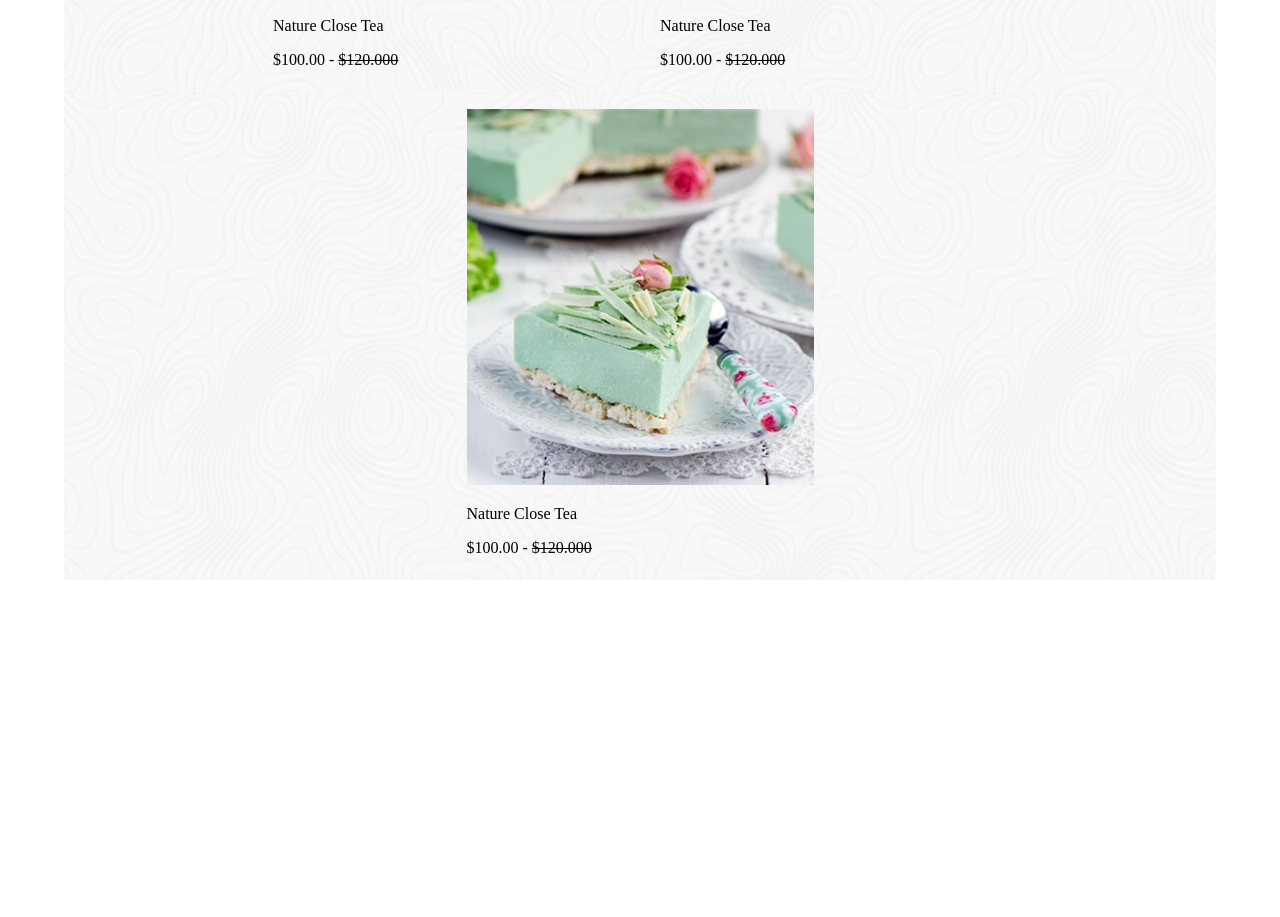
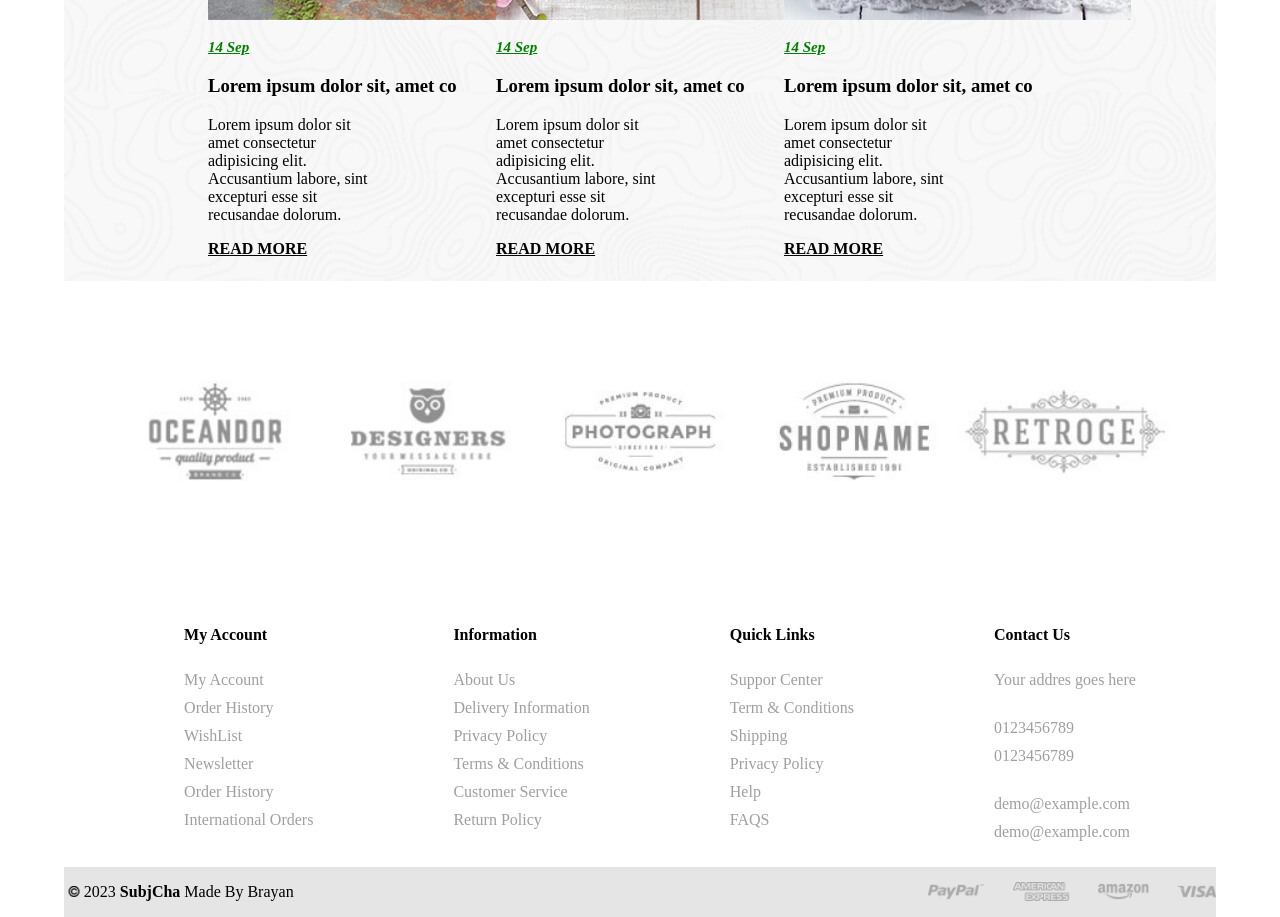
Before and after one commit to Brayanl0-o/SabujCha, a plain HTML site: page index.html in a window 1280 px wide. Shown: the part 4941-5858 px from the top of the page. Before the commit the page ends 5521 px from the top, so only its background shows below. Drawn offline with nearby package versions, Linux system fonts and the light colour scheme.

Commit message:
Ended Structure Home
Ended section seven, and added section brands and footer with them styles.

```diff
--- a/index.css
+++ b/index.css
@@ -176,6 +176,7 @@ section.four-phrase h4 {
     color: black;
 }
 
+
 section.four-phrase span {
     color: gray;
 }
@@ -200,7 +201,7 @@ section.five-new-products {
     margin-bottom: 2%;
 }
 
-.new_imges {
+.new_imges_products {
     width: 80%;
     display: flex;
     flex-flow: row wrap;
@@ -218,7 +219,9 @@ section.six-subscribe {
     text-align: center;
     margin-bottom: 5%;
     background-image: url(Imags/bg-2.jpg);
-    background-position: 35%;
+    background-size: cover;
+    background-repeat: no-repeat;
+    background-position: 35px;
     padding: 50px 0px 100px 0px;
     margin-bottom: 0%;
     width: 100%;
@@ -249,19 +252,10 @@ section.six-subscribe button {
     color: white;
 }
 
-section.five-latest-news {
-    display: flex;
-    flex-flow: column;
-    align-items: center;
-    gap: 0px;
-    padding: 50px;
-    background-color: rgba(228, 228, 228, 0.555);
-    margin-bottom: 0%;
-}
 
 section.seven-latest-news {
     display: flex;
-    flex-flow: column;
+    flex-flow: column wrap;
     align-items: center;
     gap: 0px;
     padding: 0px;
@@ -271,25 +265,98 @@ section.seven-latest-news {
 }
 
 .head_section_seven {
+    margin: 2% 0% 2% 0%;
+    text-align: center;
+}
+
+.new_imges_latest {
     display: flex;
-    flex-flow: column;
-    align-items: center;
-    text-align: center;
-    width: 30%;
-    margin: auto;
+    flex-flow: row wrap;
+    justify-content: center;
+    gap: 0px;
     margin-bottom: 2%;
+}
+
+.new-1 {
+
+    width: 25%;
 
 }
 
-.new_imges {
-    width: 80%;
+.date {
+    color: green;
+    font-weight: 600;
+    font-size: 15px;
+    font-style: italic;
+    text-decoration: underline;
+
+}
+
+.description {
+    width: 60%;
+}
+
+.new-1 span {
+    font-weight: 800;
+    text-decoration: underline;
+
+}
+
+section.brands {
     display: flex;
-    flex-flow: row wrap;
+    flex-flow: row;
     justify-content: center;
+    padding: 100px 0px 100px 0px;
+}
+
+section.brands img {
+    min-width: 25%;
+}
+
+footer {
+    width: 100%;
+}
+
+.cont-foot {
+    display: flex;
+    flex-flow: row nowrap;
+    justify-content: center;
+    font-family: 'Times New Roman', Times, serif;
+    font-weight: none;
+    gap: 100px;
+
+}
+
+.cont-foot ul li {
+    text-decoration: none;
+    list-style: none;
+    padding: 0px 0px 10px 0px;
+    color: #a09fa0;
+
+}
+
+.cont-foot h5 {
+    font-size: medium;
+}
+
+.numbers-foot {
+
+    padding: 20px 10px 20px 0px;
+}
+
+.pay {
+    display: flex;
+    flex-flow: row nowrap;
+    justify-content: space-around;
     align-items: center;
-    gap: 40px;
-    margin-bottom: 2%;
+    background-color: #a09fa046;
+
 }
+
+.pay img {
+    width: 2.3%;
+}
+
 
 /* Responsive */
 
--- a/index.html
+++ b/index.html
@@ -104,7 +104,7 @@
                     itaque
                 </p>
             </div>
-            <div class="new_imges">
+            <div class="new_imges_products">
                 <div class="product-1">
                     <img src="Imags/product-1.jpg" alt="">
                     <p>Nature Close Tea</p>
@@ -163,36 +163,92 @@
             </div>
         </section>
         <section class="seven-latest-news">
-            <div class="head_section_five">
+            <div class="head_section_seven">
                 <h2>Latest News</h2>
             </div>
-            <div class="new_imges">
-                <div class="product-1">
+            <div class="new_imges_latest">
+                <div class="new-1">
                     <img src="Imags/blog-single-1.jpg" alt="">
-                    <p>Nature Close Tea</p>
-                    <span>$100.00 - </span>
-                    <span style="text-decoration: line-through;">$120.000</span>
+                    <p class="date">14 Sep</p>
+                    <h3>Lorem ipsum dolor sit, amet co</h3>
+                    <p class="description">Lorem ipsum dolor sit amet consectetur adipisicing elit. Accusantium labore,
+                        sint excepturi esse
+                        sit recusandae dolorum.</p>
+                    <span> READ MORE</span>
                 </div>
-                <div class="product-1">
+                <div class="new-1">
                     <img src="Imags/blog-single-2.jpg" alt="">
-                    <p>Nature Close Tea</p>
-                    <span>$100.00 - </span>
-                    <span style="text-decoration: line-through;">$120.000</span>
+                    <p class="date">14 Sep</p>
+                    <h3>Lorem ipsum dolor sit, amet co</h3>
+                    <p class="description">Lorem ipsum dolor sit amet consectetur adipisicing elit. Accusantium labore,
+                        sint excepturi esse
+                        sit recusandae dolorum.</p>
+                    <span> READ MORE</span>
                 </div>
-                <div class="product-1">
+                <div class="new-1">
                     <img src="Imags/blog-single-3.jpg" alt="">
-                    <p>Nature Close Tea</p>
-                    <span>$100.00 - </span>
-                    <span style="text-decoration: line-through;">$120.000</span>
+                    <p class="date">14 Sep</p>
+                    <h3>Lorem ipsum dolor sit, amet co</h3>
+                    <p class="description">Lorem ipsum dolor sit amet consectetur adipisicing elit. Accusantium labore,
+                        sint excepturi esse
+                        sit recusandae dolorum.</p>
+                    <span> READ MORE</span>
                 </div>
-            </div>
         </section>
-        <aside>
 
-        </aside>
+        <section class="brands">
+            <img src="Imags/1.jpg" alt="">
+            <img src="Imags/2.jpg" alt="">
+            <img src="Imags/3.jpg" alt="">
+            <img src="Imags/4.jpg" alt="">
+            <img src="Imags/5.jpg" alt="">
+        </section>
 
         <footer>
+            <div class="cont-foot">
+                <ul>
+                    <h5>My Account</h5>
+                    <li>My Account</li>
+                    <li>Order History</li>
+                    <li>WishList</li>
+                    <li>Newsletter</li>
+                    <li>Order History</li>
+                    <li>International Orders</li>
+                </ul>
+                <ul>
+                    <h5>Information</h5>
+                    <li>About Us</li>
+                    <li>Delivery Information</li>
+                    <li>Privacy Policy</li>
+                    <li>Terms & Conditions</li>
+                    <li>Customer Service</li>
+                    <li>Return Policy</li>
+                </ul>
+                <ul>
+                    <h5>Quick Links</h5>
+                    <li>Suppor Center</li>
+                    <li>Term & Conditions</li>
+                    <li>Shipping</li>
+                    <li>Privacy Policy</li>
+                    <li>Help</li>
+                    <li>FAQS</li>
+                </ul>
+                <ul>
+                    <h5>Contact Us</h5>
+                    <li>Your addres goes here</li>
+                    <ul class="numbers-foot">
+                        <li>0123456789</li>
+                        <li>0123456789</li>
+                    </ul>
+                    <li>demo@example.com</li>
+                    <li>demo@example.com</li>
+                </ul>
 
+            </div>
+            <div class="pay">
+                <p><img src="Imags/icon-copyright.png" alt="">2023 <b>SubjCha</b> Made By Brayan</p>
+                <img class="payment" src="Imags/payment.png" alt="" style="width: 25%;">
+            </div>
         </footer>
     </main>
 
```
Also changed, not shown: Imags/icon-copyright.png (added).
